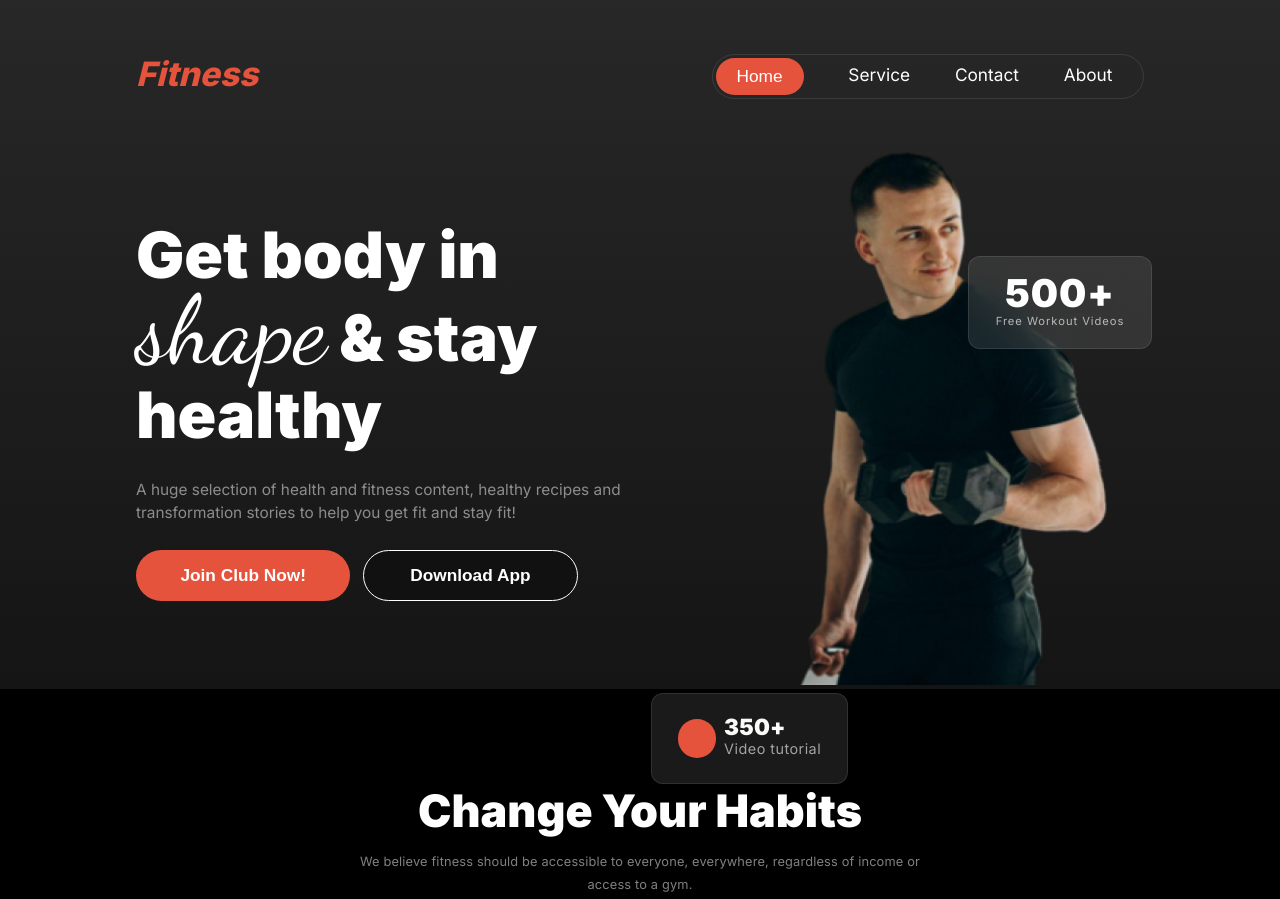
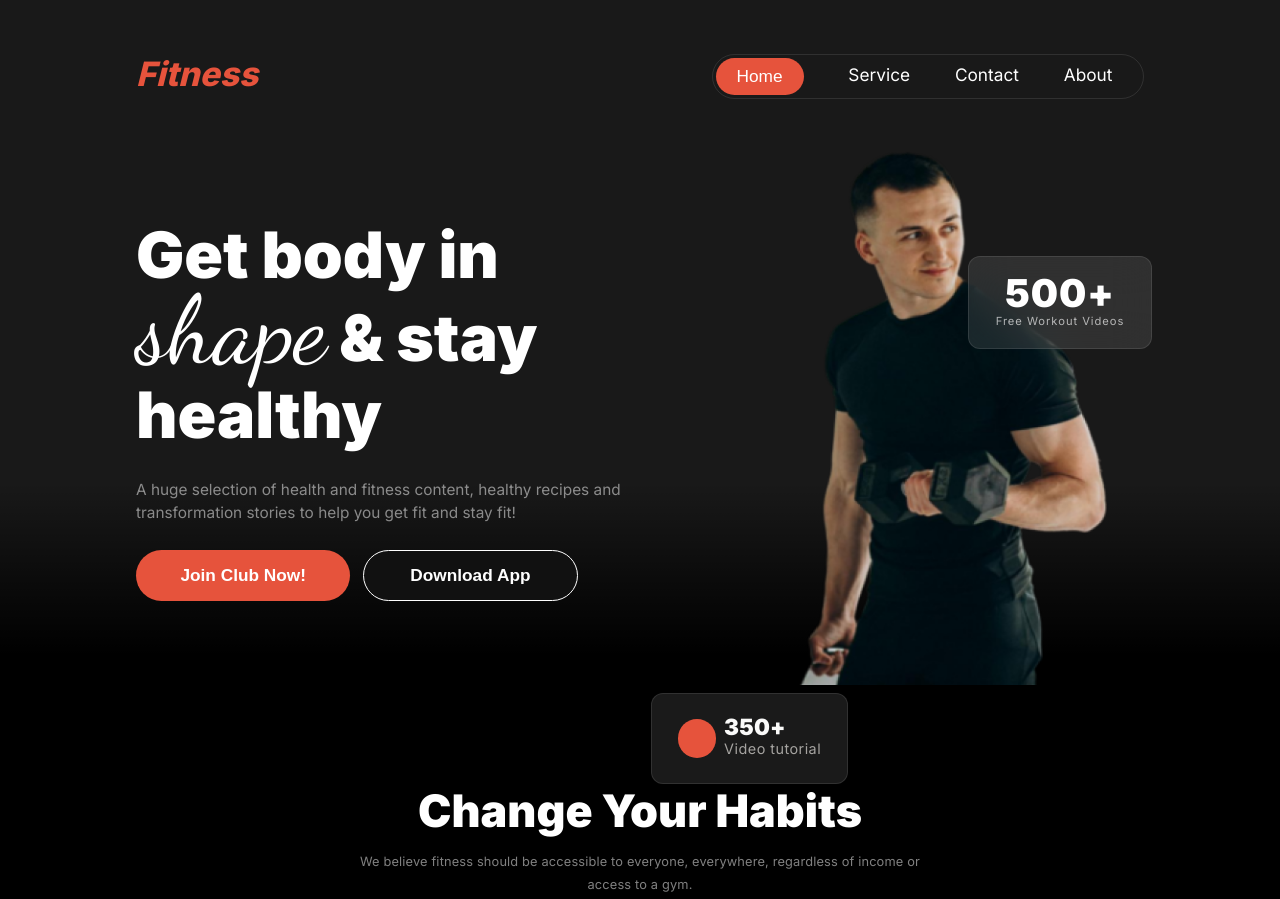
Before and after one commit to mushayed/Fitness, a plain HTML site: page index.html in a window 1280 px wide. Shown: the top 899 px of the page. Drawn offline with Linux system fonts and the light colour scheme.

Commit message:
linear gradient style added

```diff
--- a/styles/style.css
+++ b/styles/style.css
@@ -25,7 +25,7 @@
     padding-top: 3.4rem;
     max-width: 86rem;
     min-height: 40rem;
-    background: linear-gradient(0deg, rgb(17, 17, 17) -19.5%,rgba(16, 16, 16, 0.9) 100%);
+    background: linear-gradient(to bottom, rgba(0, 0, 0, 0.9) 0% 70%, rgb(0, 0, 0) 95%);
 }
 
 .banner nav {
```
